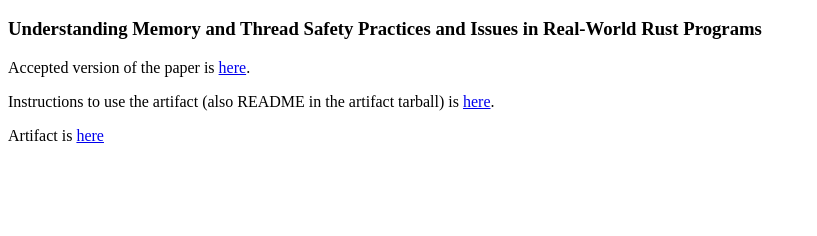
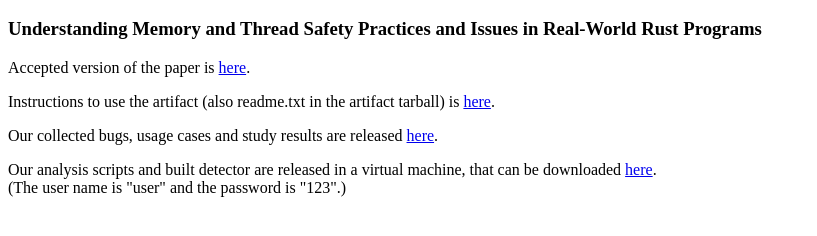
Before and after one commit to system-pclub/system-pclub.github.com, a plain HTML site: page projects/rust/index.html in a window 1280 px wide. Shown: the part 48-284 px from the top of the page, without its empty margins (0-817 px from the left). Drawn offline with Linux system fonts and the light colour scheme.

Commit message:
update readme

```diff
--- a/projects/rust/index.html
+++ b/projects/rust/index.html
@@ -9,12 +9,16 @@ Accepted version of the paper is <a href="pldi2020-paper944.pdf">here</a>.
 </p>
 
 <p>
-Instructions to use the artifact (also README in the artifact tarball) is <a href="readme.txt">here</a>.
+Instructions to use the artifact (also readme.txt in the artifact tarball) is <a href="readme.txt">here</a>.
 </p>
 
 <p>
-Artifact is <a href="xxx">here</a>
+Our collected bugs, usage cases and study results are released <a href="https://docs.google.com/spreadsheets/d/1GWbiPSBCIbqH2g3Vzc-o2XdxOskXyDhkJjNUjFi1pzs/edit?usp=sharing">here</a>.
 </p>
 
+<p>
+Our analysis scripts and built detector are released in a virtual machine, that can be downloaded <a href="xxx">here</a>. </br>
+(The user name is "user" and the password is "123".)
+</p>
 
 </body>
```
Also changed, not shown: projects/rust/readme.txt (added).
